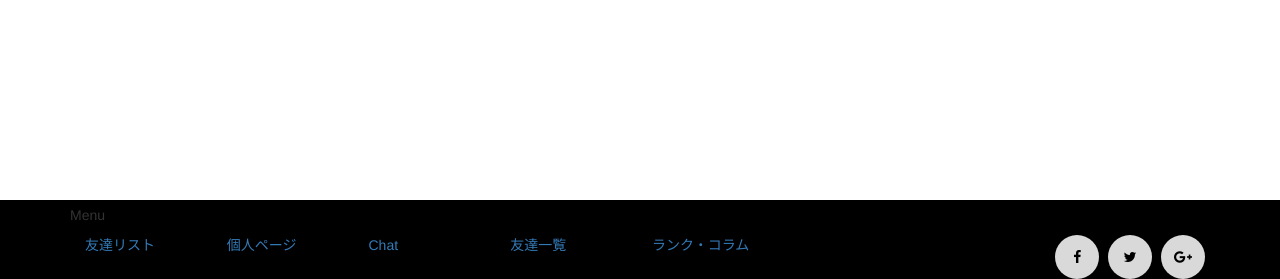
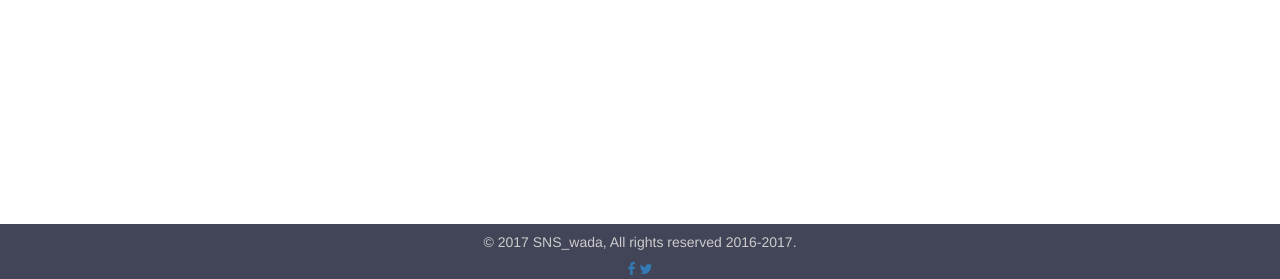
Before and after one commit to YoHana19/sns_wada, a PHP site: page /design/footer.html in a window 1280 px wide. Shown: the part 521-800 px from the top of the page. Run offline with PHP 8.4, Linux system fonts and the light colour scheme; some libraries are stand-ins or nearby versions.

Commit message:
微修正

```diff
--- a/assets/css/footer.css
+++ b/assets/css/footer.css
@@ -1,39 +1,17 @@
-body{background-color: #fff;}
+/* Footer */
 
-.social-icon {
-  list-style: none;
-  padding: 0;
-  margin: 0;
+footer{
+   background-color: #424558;
+    position: fixed;
+    bottom: 0;
+    left: 0;
+    right: 0;
+    text-align: center;
+    color: #CCC;
 }
 
-.social-icon li{
-  display: inline-block;
-  text-align: center;
+footer p {
+    padding: 10.5px;
+    margin: 0px;
+    line-height: 100%;
 }
-
-.social-icon a {
-  display: block;
-  width: 44px;
-  height: 44px;
-  line-height: 44px;
-  border-radius: 50%;
-  margin-right: 5px;
-}
-
-.social-icon a {
-  background: rgba(255, 255, 255, 0.85); /* social icon background color */
-  color: #000; /* social icon color */
-}
-
-.social-icon a:hover {
-  background: rgba(255, 255, 255, 0.25); /* social icon hover background color */
-  color: #fff; /* social icon hover color */
-}
-
-.footer {
-  position: absolute;
-  bottom: 0;
-  padding-top: 5px;
-  width: 100%;
-  background-color: #000;
-}
--- a/design/footer.html
+++ b/design/footer.html
@@ -9,58 +9,18 @@
 	<link href="//maxcdn.bootstrapcdn.com/font-awesome/4.3.0/css/font-awesome.min.css" rel="stylesheet">
 </head>
 <body>
-
  	<footer class="footer">
-		<div class="container">
-            <div class="row">
-                <div class="col-md-2" style="width: 15%;">
-    				<ul class="list-unstyled">
-    					<p1>Menu</p1>
-    				</ul>
-                </div>
-            </div>
-   	    </div>
-
         <div class="container">
             <div class="row">
-                <div class="col-md-10">
-        			<div class="col-md-2" style="width: 15%;">
-        				<ul class="list-unstyled">
-        					</li><li><a href="#">友達リスト</a></li>
-        				</ul>
-        			</div>
-        			<div class="col-md-2" style="width: 15%;">
-        				<ul class="list-unstyled">
-        					</li><li><a href="#">個人ページ</a></li>
-        				</ul>
-        			</div>
-        			<div class="col-md-2" style="width: 15%;">
-        				<ul class="list-unstyled">
-        					</li><li><a href="#">Chat</a></li>
-        				</ul>
-        			</div>
-        			<div class="col-md-2" style="width: 15%;">
-        				<ul class="list-unstyled">
-        					</li><li><a href="#">友達一覧</a></li>
-        				</ul>
-        			</div>
-        			<div class="col-md-2" style="width: 15%;">
-        				<ul class="list-unstyled">
-        					</li><li><a href="#">ランク・コラム</a></li>
-        				</ul>
-        			</div>
-                </div>
+                <p>© 2017 SNS_wada, All rights reserved 2016-2017.</p>
 
+                    <!-- <ul class="social-icon animate pull-right"> -->
+                    <div class="row">
+                        <!-- <div class="col-md-3"></div> -->
+                        <a href="#" title="facebook" target="_blank"><i class="fa fa-facebook"></i></a>
+                        <a href="#" title="twitter" target="_blank"><i class="fa fa-twitter"></i></a>
+                    </div>
 
-
-          		<!-- <div class="col-md-12"> -->
-          		<div class="col-md-2">
-     				<ul class="social-icon animate pull-right">
-    					<li><a href="#" title="facebook" target="_blank"><i class="fa fa-facebook"></i></a></li><!-- change the link to social page and edit title-->
-    					<li><a href="#" title="twitter" target="_blank"><i class="fa fa-twitter"></i></a></li>
-    					<li><a href="#" title="google plus" target="_blank"><i class="fa fa-google-plus"></i></a></li>
-                    </ul>
-                </div>
             </div>
         </div>
     </footer>
```
